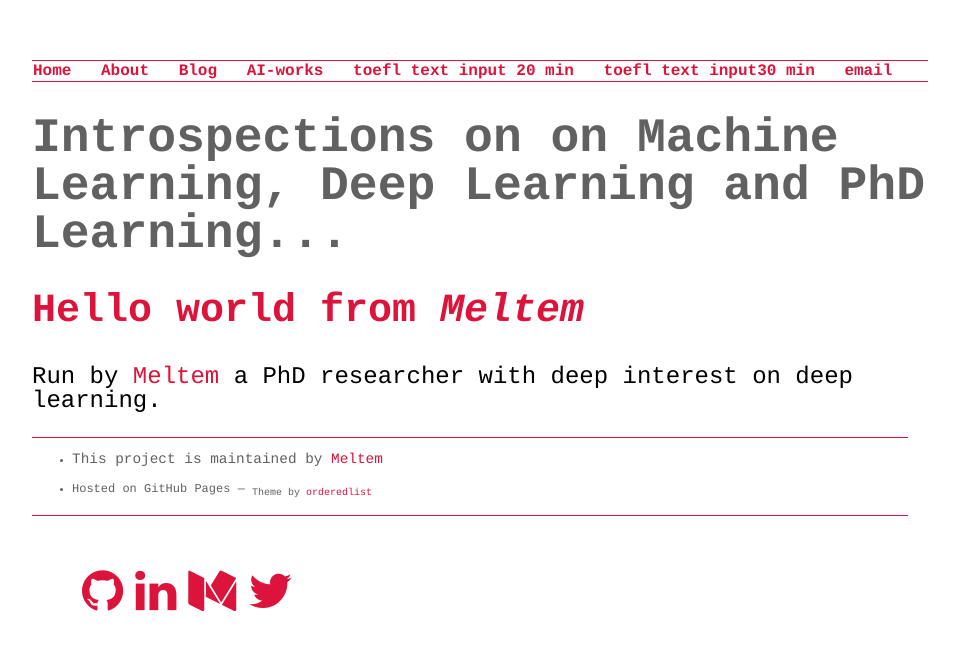
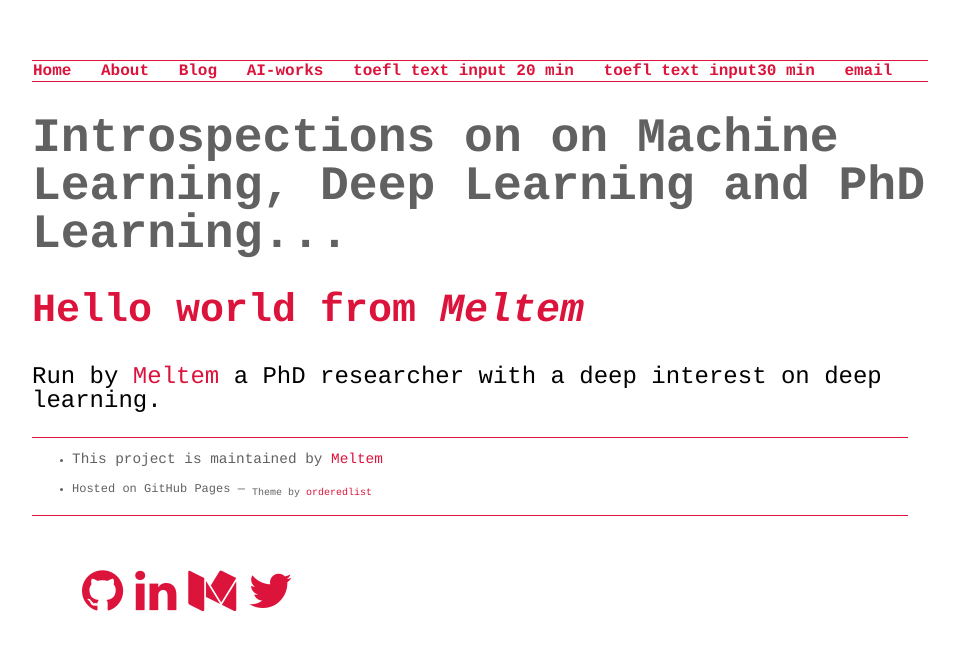
Before and after one commit to inantubek/meltemiatay.github.io, a Jekyll site: the page built from index.html, in a window 1280 px wide. Shown: the top 651 px of the page, without its empty margins (160-1119 px from the left). Built offline with Jekyll 4.4.1, drawn with Linux system fonts in a browser that asks for light colours; nearby versions of some CDN libraries.

```diff
--- a/index.html
+++ b/index.html
@@ -4,4 +4,4 @@ title: Meltem's AI blog, inspirations from human brain...
 ---
 			<h1>Introspections on on Machine Learning, Deep Learning and PhD Learning...</h1>
                         <h2>Hello world from <i>Meltem</i></h2>
-                        <p>Run by <a href="about">Meltem</a> a PhD researcher with deep interest on deep learning.</p>
+                        <p>Run by <a href="about">Meltem</a> a PhD researcher with a deep interest on deep learning.</p>
```
